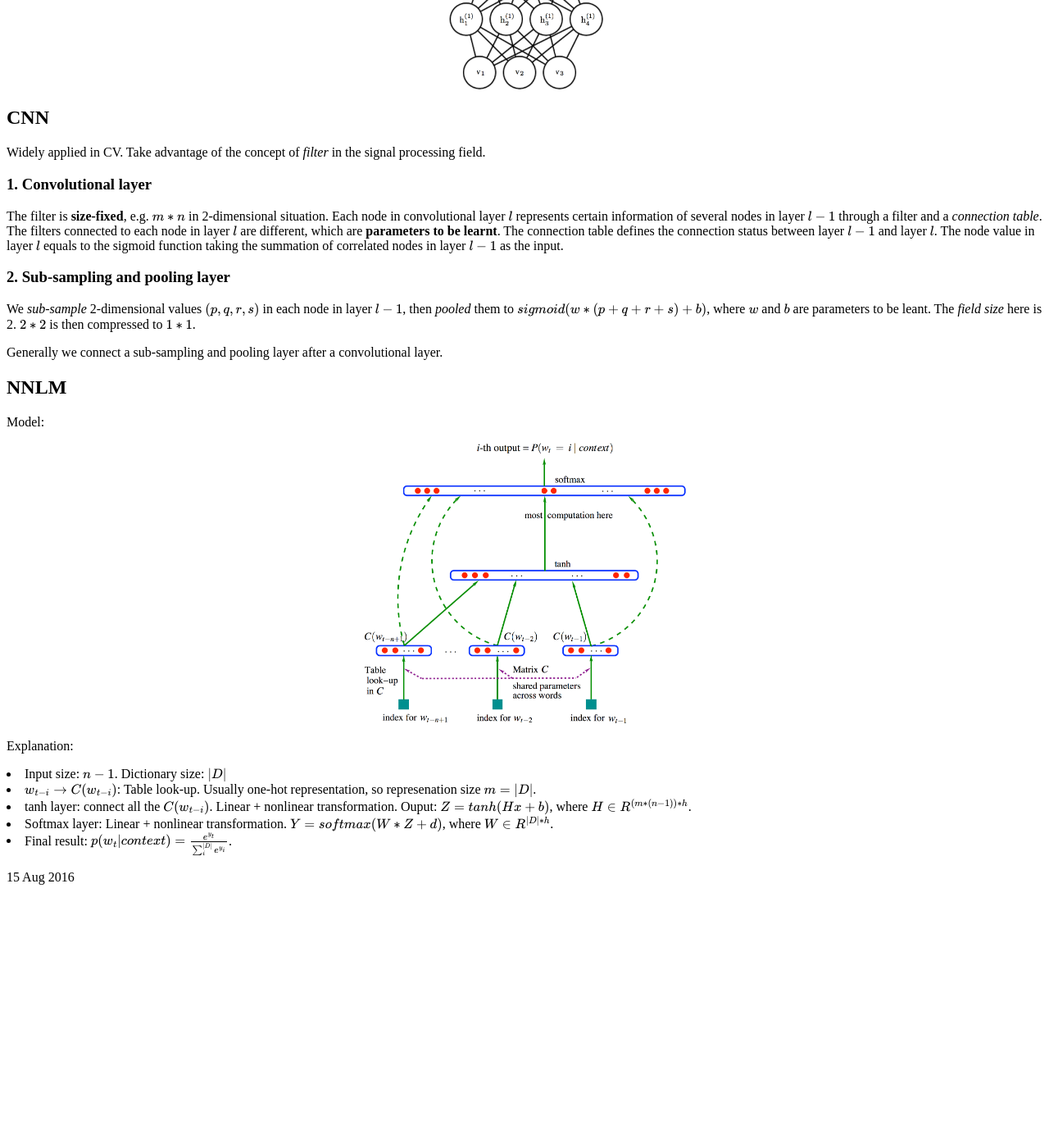
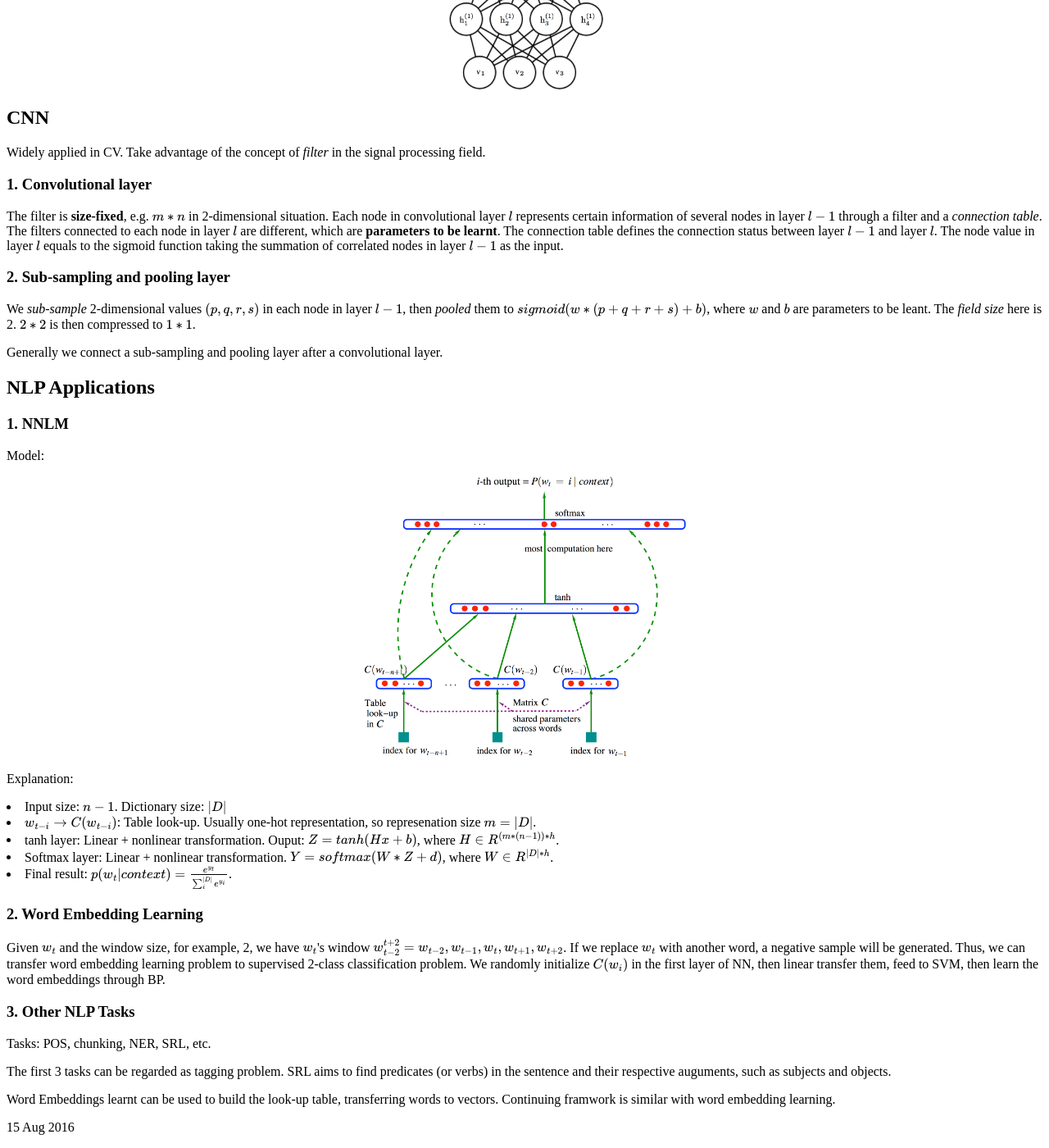
Before and after one commit to yumoxu/Blog, a Jekyll site: the page built from _posts/2016-08-15-Deep-Learning-Notes.html, in a window 1280 px wide and 1400 px high, scrolled down 1526 px. Shown: the whole window at 82% size. Built offline with Jekyll 4.4.1, drawn with Linux system fonts in a browser that asks for light colours; formulas are drawn with MathJax 3; before the commit the page ends 2621 px from its top, so only the background shows below that.

Commit message:
Update dl notes

```diff
--- a/_posts/2016-08-15-Deep-Learning-Notes.html
+++ b/_posts/2016-08-15-Deep-Learning-Notes.html
@@ -61,7 +61,9 @@ title: Deep Learning Notes
 <h3>2. Sub-sampling and pooling layer</h3>
 <p>We <i>sub-sample</i> 2-dimensional values $(p, q, r, s)$ in each node in layer $l-1$, then <i>pooled</i> them to $sigmoid(w * (p+q+r+s) + b)$, where $w$ and $b$ are parameters to be leant. The <i>field size</i> here is 2. $2 * 2$ is then compressed to $1 * 1$.</p>
 <p>Generally we connect a sub-sampling and pooling layer after a convolutional layer.</p>
-<h2>NNLM</h2>
+
+<h2>NLP Applications</h2>
+<h3>1. NNLM</h3>
 <p>Model:</p>
 <div align = 'center'>
     <img src = '/images/2016-08-15-Deep-Learning-Notes/nnlm.png' width="400">
@@ -69,8 +71,16 @@ title: Deep Learning Notes
 <p>Explanation:
 <li>Input size: $n-1$. Dictionary size: $|D|$</li>
 <li>$w_{t-i} \to C(w_{t-i})$: Table look-up. Usually one-hot representation, so represenation size $m = |D|$.</li>
-<li>tanh layer: connect all the $C(w_{t-i})$. Linear + nonlinear transformation. Ouput: $Z = tanh(Hx + b)$, where $H \in R^{(m * (n-1)) * h}$.</li>
+<li>tanh layer: Linear + nonlinear transformation. Ouput: $Z = tanh(Hx + b)$, where $H \in R^{(m * (n-1)) * h}$.</li>
 <li>Softmax layer: Linear + nonlinear transformation. $Y = softmax(W * Z + d)$, where $W \in R^{|D| * h}$.</li>
 <li>Final result: $p(w_t|context) = \frac{e^{y_t}}{\sum_{i}^{|D|} e^{y_i}}$.</li>
 </p>
+
+<h3>2. Word Embedding Learning</h3>
+Given $w_t$ and the window size, for example, 2, we have $w_t$'s window $w_{t-2}^{t+2} = {w_{t-2}, w_{t-1}, w_{t}, w_{t+1}, w_{t+2}}$. If we replace $w_t$ with another word, a negative sample will be generated. Thus, we can transfer word embedding learning problem to supervised 2-class classification problem. We randomly initialize $C(w_i)$ in the first layer of NN, then linear transfer them, feed to SVM, then learn the word embeddings through BP.
+<h3>3. Other NLP Tasks</h3>
+<p>Tasks: POS, chunking, NER, SRL, etc.</p>
+<p>The first 3 tasks can be regarded as tagging problem. SRL aims to find predicates (or verbs) in the sentence and their respective auguments, such as subjects and objects.</p>
+<p>Word Embeddings learnt can be used to build the look-up table, transferring words to vectors. Continuing framwork is similar with word embedding learning.</p>
+
 <p>{{ page.date | date_to_string }}</p>
```
